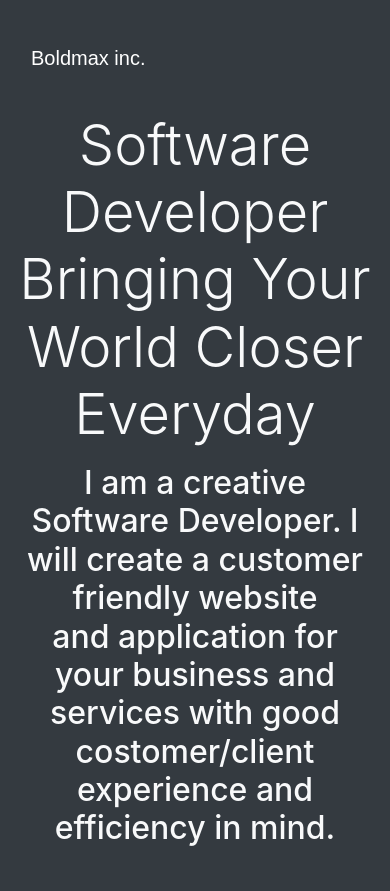
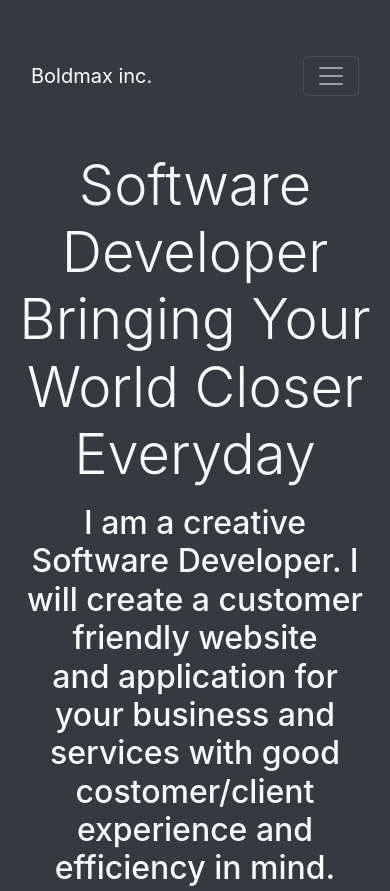
Before and after one commit to Boldmax/boldmax.github.io, a plain HTML site: page index.html in a window 390 px wide. Shown: the top 891 px of the page. Drawn offline with nearby package versions, Linux system fonts and the light colour scheme.

Commit message:
personal web

```diff
--- a/index.html
+++ b/index.html
@@ -6,12 +6,16 @@
     <title>Personal Web</title>
     <link rel="stylesheet" href="style.css">
     <link rel="stylesheet" href="https://stackpath.bootstrapcdn.com/bootstrap/4.5.0/css/bootstrap.min.css" integrity="sha384-9aIt2nRpC12Uk9gS9baDl411NQApFmC26EwAOH8WgZl5MYYxFfc+NcPb1dKGj7Sk" crossorigin="anonymous">
+    <script src="https://kit.fontawesome.com/bf2b52e1ef.js" crossorigin="anonymous"></script>
 </head>
 <body class="bg-dark">
   <div class="container-fluid">
       <nav class="navbar navbar-expand-md navbar-dark my-5">
-        <a class="navbar-brand logo"  href="#">Boldmax inc.</a>
-        <div class="collapse navbar-collapse">
+        <a class="navbar-brand"  href="#">Boldmax inc.</a>
+        <button class="navbar-toggler" type="button" data-toggle="collapse" data-target="#collapsed-content">
+            <span class="navbar-toggler-icon"></span>
+        </button>
+        <div class="collapse navbar-collapse" id="collapsed-content">
             <ul class="navbar-nav ml-auto nav-font">
                 <li class="nav-item active"><a class="nav-link" href="#">Portfolio</a></li>
                 <li class="nav-item"><a class="nav-link" href="#">About</a></li>
--- a/style.css
+++ b/style.css
@@ -1,5 +1,5 @@
 
-.logo{
+ .logo{
     position: absolute;
     top: -10px;
     font-weight: 400;
```
